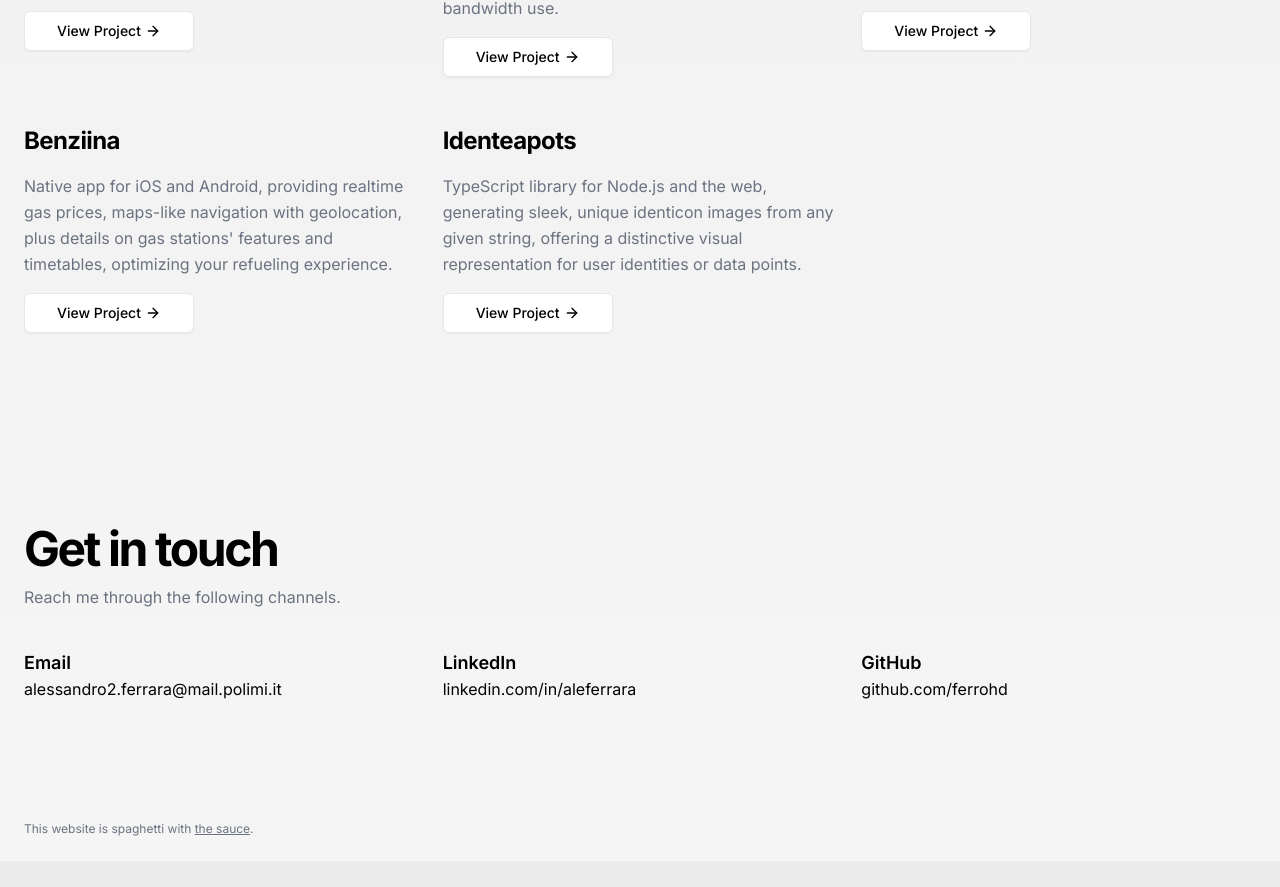
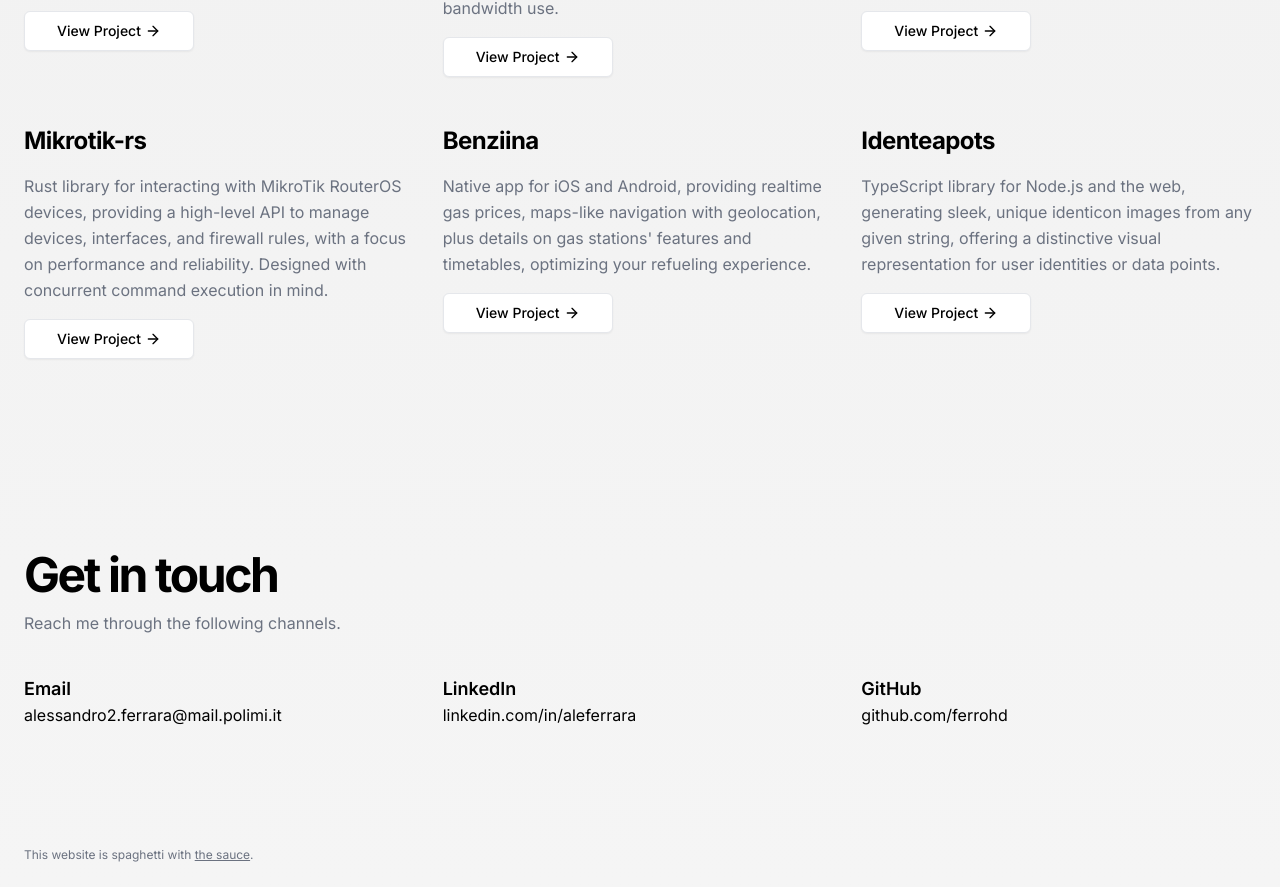
Before and after one commit to ferrohd/ferrohd, a Next.js app in the folder website/: page / in a window 1280 px wide. Shown: the part 2276-3163 px from the top of the page. Before the commit the page ends 3137 px from the top, so only its background shows below. Built offline with nearby package versions, Linux system fonts and the light colour scheme.

Commit message:
add mikrotik-rs in projects

```diff
--- a/website/app/_components/projects.tsx
+++ b/website/app/_components/projects.tsx
@@ -17,6 +17,11 @@ export default function Projects() {
             title: "CLup",
             description: "A web application developed during COVID-19 pandemic that allows users to book time slots for shopping in order to avoid queues and crowds, fostering a safe shopping experience by providing a flow control system.",
             link: "https://github.com/ferrohd/CLup",
+        },
+        {
+            title: "Mikrotik-rs",
+            description: "Rust library for interacting with MikroTik RouterOS devices, providing a high-level API to manage devices, interfaces, and firewall rules, with a focus on performance and reliability. Designed with concurrent command execution in mind.",
+            link: "https://github.com/ferrohd/mikrotik-rs",
         },
         {
             title: "Benziina",
```
